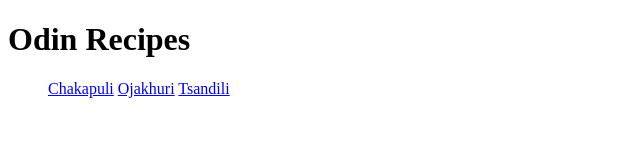
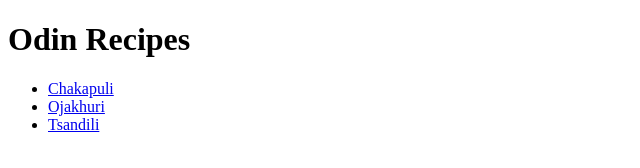
Before and after one commit to Valdemarcheck/odin-recipes-new, a plain HTML site: page index.html in a window 1280 px wide. Shown: the whole page, without its empty margins (0-640 px from the left). Drawn offline with Linux system fonts and the light colour scheme.

Commit message:
Fix incorrect display of list items

```diff
--- a/index.html
+++ b/index.html
@@ -11,9 +11,9 @@
 <body>
     <h1>Odin Recipes</h1>
     <ul>
-        <a href="./recipes/chakapuli.html">Chakapuli</a>
-        <a href="./recipes/ojakhuri.html">Ojakhuri</a>
-        <a href="./recipes/tsandili.html">Tsandili</a>
+        <li><a href="./recipes/chakapuli.html">Chakapuli</a></li>
+        <li><a href="./recipes/ojakhuri.html">Ojakhuri</a></li>
+        <li><a href="./recipes/tsandili.html">Tsandili</a></li>
     </ul>
 </body>
 
```
